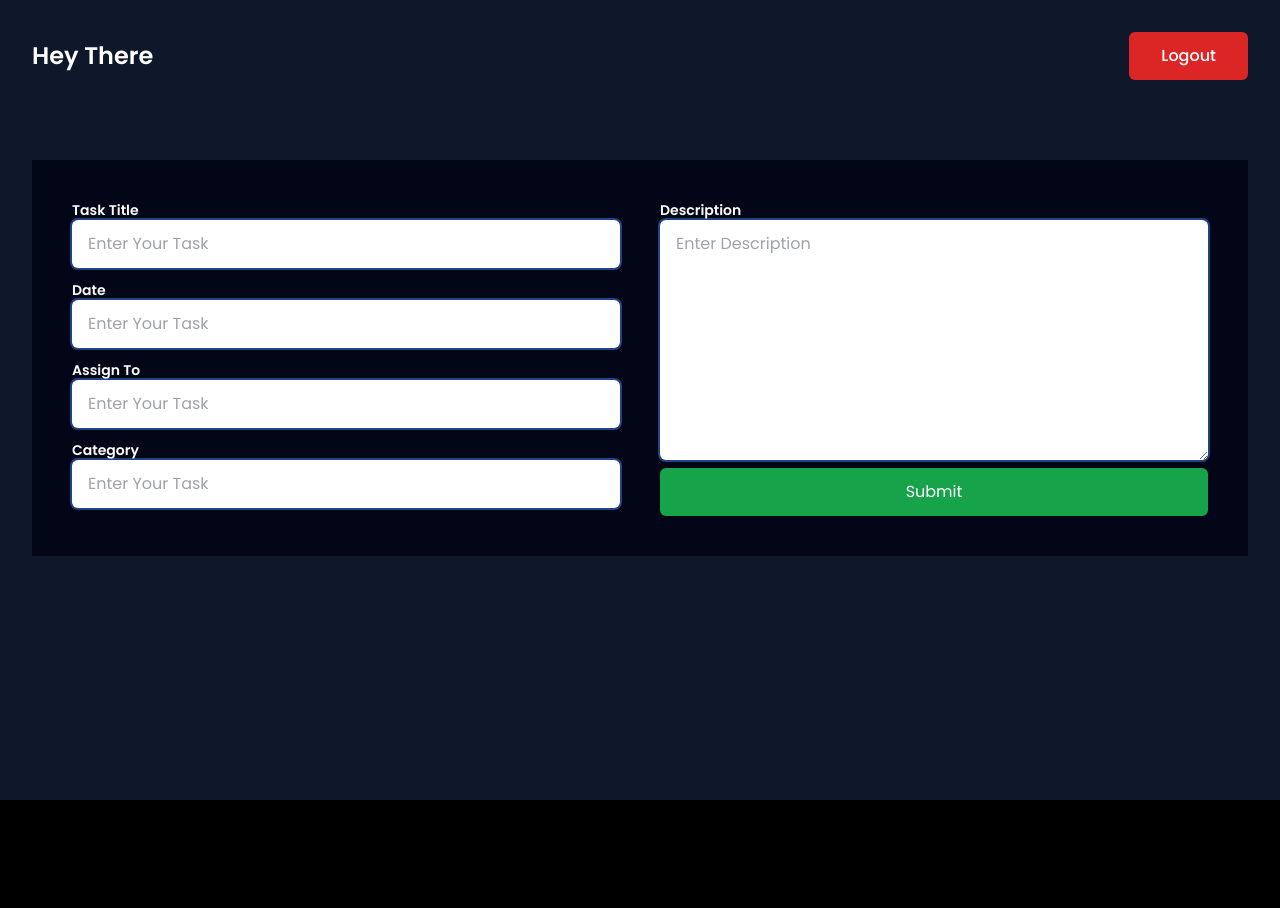
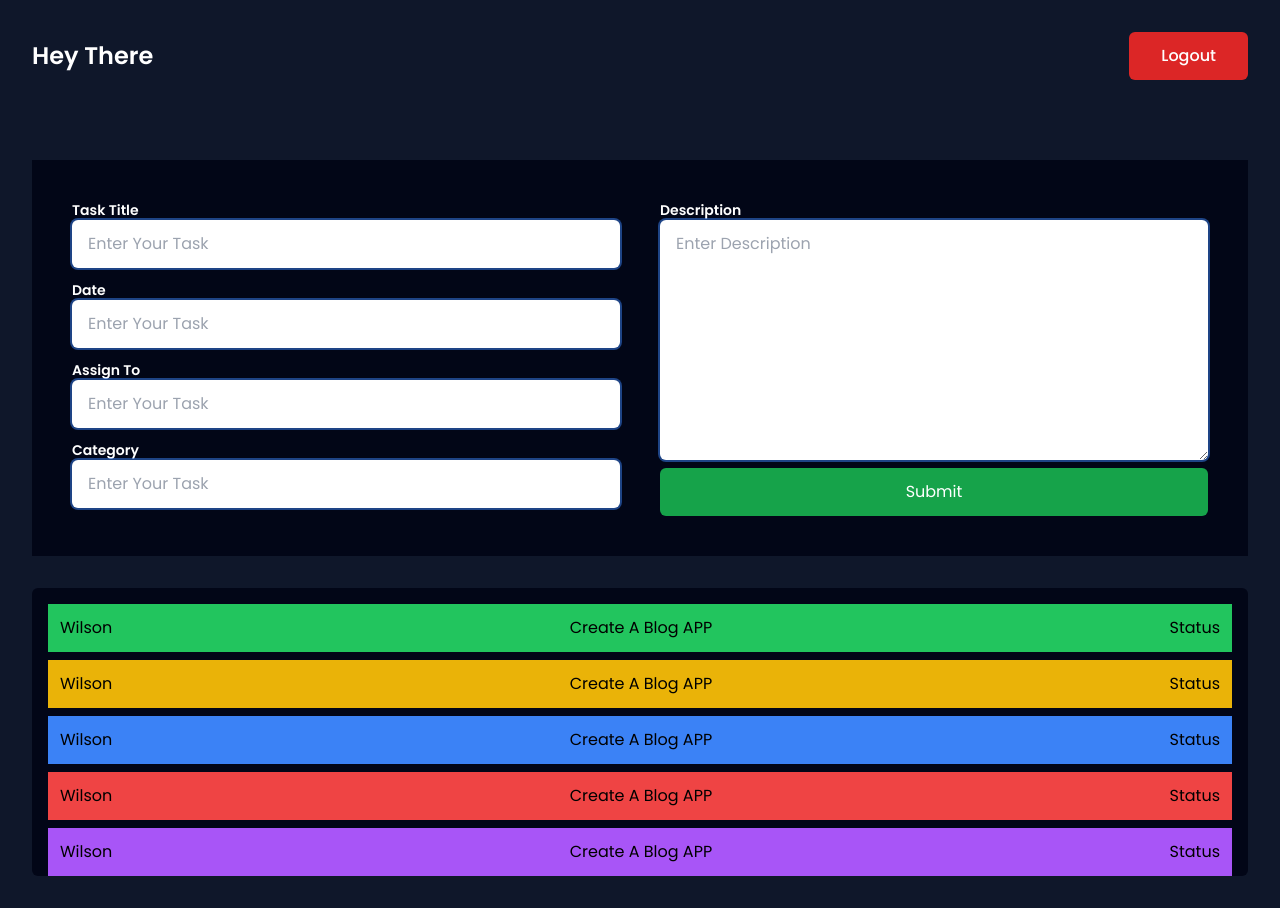
Before and after one commit to Shahriar090/Employee-Management-System-Client, a React (Vite) app: page / in a window 1280 px wide. Before the commit the page ends 800 px from the top, so only its background shows below. Built offline with nearby package versions, Linux system fonts and the light colour scheme.

Commit message:
Implemented all tasks component into the admin dashboard.

```diff
--- a/src/components/dashboard/AdminDashboard.jsx
+++ b/src/components/dashboard/AdminDashboard.jsx
@@ -1,13 +1,13 @@
 import AdminForm from "./dashComponents/adminForm/AdminForm";
+import AllTasks from "./dashComponents/AllTasks";
 import Header from "./dashComponents/Header";
 
 const AdminDashboard = () => {
   return (
-    <div className="w-full h-screen bg-slate-900 p-8">
-      <div>
-        <Header />
-        <AdminForm />
-      </div>
+    <div className="w-full min-h-screen bg-slate-900 p-8">
+      <Header />
+      <AdminForm />
+      <AllTasks />
     </div>
   );
 };
--- /dev/null
+++ b/src/components/dashboard/dashComponents/AllTasks.jsx
@@ -0,0 +1,33 @@
+const AllTasks = () => {
+  return (
+    <div className="w-full max-h-72  bg-slate-950 rounded-md mt-8 p-4 space-y-2 overflow-auto">
+      <div className="w-full h-full  bg-green-500 flex justify-between items-center p-3">
+        <h1>Wilson</h1>
+        <h2>Create A Blog APP</h2>
+        <p>Status</p>
+      </div>
+      <div className="w-full h-full bg-yellow-500 flex justify-between items-center p-3">
+        <h1>Wilson</h1>
+        <h2>Create A Blog APP</h2>
+        <p>Status</p>
+      </div>
+      <div className="w-full h-full bg-blue-500 flex justify-between items-center p-3">
+        <h1>Wilson</h1>
+        <h2>Create A Blog APP</h2>
+        <p>Status</p>
+      </div>
+      <div className="w-full h-full bg-red-500 flex justify-between items-center p-3">
+        <h1>Wilson</h1>
+        <h2>Create A Blog APP</h2>
+        <p>Status</p>
+      </div>
+      <div className="w-full h-full bg-purple-500 flex justify-between items-center p-3">
+        <h1>Wilson</h1>
+        <h2>Create A Blog APP</h2>
+        <p>Status</p>
+      </div>
+    </div>
+  );
+};
+
+export default AllTasks;
```
